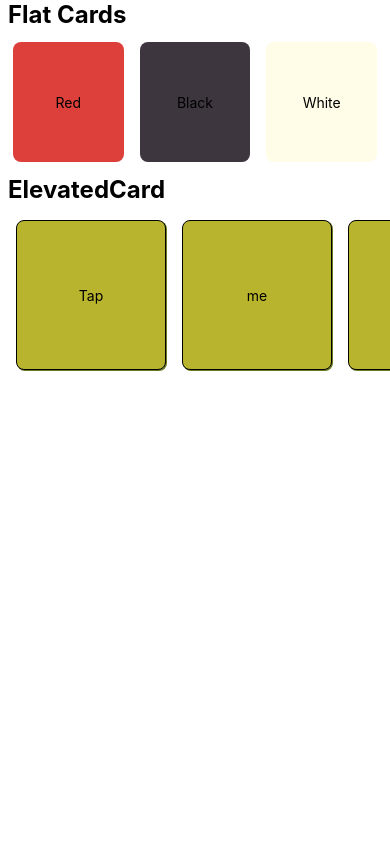
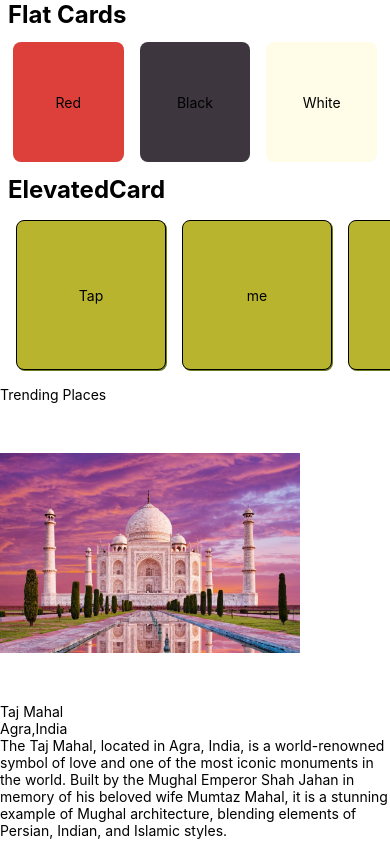
Before and after one commit to KristinAlex1/React-Native-App-With-Styling, a React Native app: screen / in a window 390 px wide. Built offline with nearby package versions, Linux system fonts and the light colour scheme.

Commit message:
Working on the Image card component

```diff
--- a/App.tsx
+++ b/App.tsx
@@ -2,6 +2,7 @@ import { SafeAreaView, ScrollView, StyleSheet, Text, View } from 'react-native'
 import React from 'react'
 import FlatCards from './components/FlatCards'
 import ElevatedCards from './components/ElevatedCards'
+import FancyCard from './components/FancyCard'
 
 const App = () => {
   return (
@@ -10,6 +11,7 @@ const App = () => {
         <ScrollView >
         <FlatCards/>
         <ElevatedCards/>
+        <FancyCard/>
         </ScrollView>
       </SafeAreaView>
 
--- /dev/null
+++ b/components/FancyCard.tsx
@@ -0,0 +1,41 @@
+import { Image, StyleSheet, Text, View } from 'react-native'
+import React from 'react'
+
+const FancyCard = () => {
+  return (
+    <View>
+      <Text style = {styles.headingText}>Trending Places</Text>
+      <View style = {[styles.card,styles.elevated]}>
+        <Image source = {require('../images/GettyImages-1208049833-scaled-e1654782364566-1024x682.jpg')
+} style = {styles.cardImage}/>
+        <View style = {styles.cardBody}>
+            <Text style = {styles.cardTitle}>Taj Mahal</Text>
+            <Text style = {styles.cardLabel}>Agra,India</Text>
+            <Text style = {styles.cardDescription}>The Taj Mahal, located in Agra, India, is a world-renowned symbol of love and one of the most iconic monuments in the world. Built by the Mughal Emperor Shah Jahan in memory of his beloved wife Mumtaz Mahal, it is a stunning example of Mughal architecture, blending elements of Persian, Indian, and Islamic styles.</Text>
+            <Text style = {styles.cardFooter}></Text>
+
+        </View>
+      </View>
+    </View>
+  )
+}
+
+export default FancyCard
+
+const styles = StyleSheet.create({
+    headingText: {
+
+    },
+    card:{},
+    elevated:{},
+    cardImage:{
+        height: 300,
+        width: 300,
+        resizeMode: 'contain',
+    },
+    cardBody:{},
+    cardTitle:{},
+    cardLabel:{},
+    cardDescription:{},
+    cardFooter:{},
+})
```
Also changed, not shown: images/GettyImages-1208049833-scaled-e1654782364566-1024x682.jpg (added).
